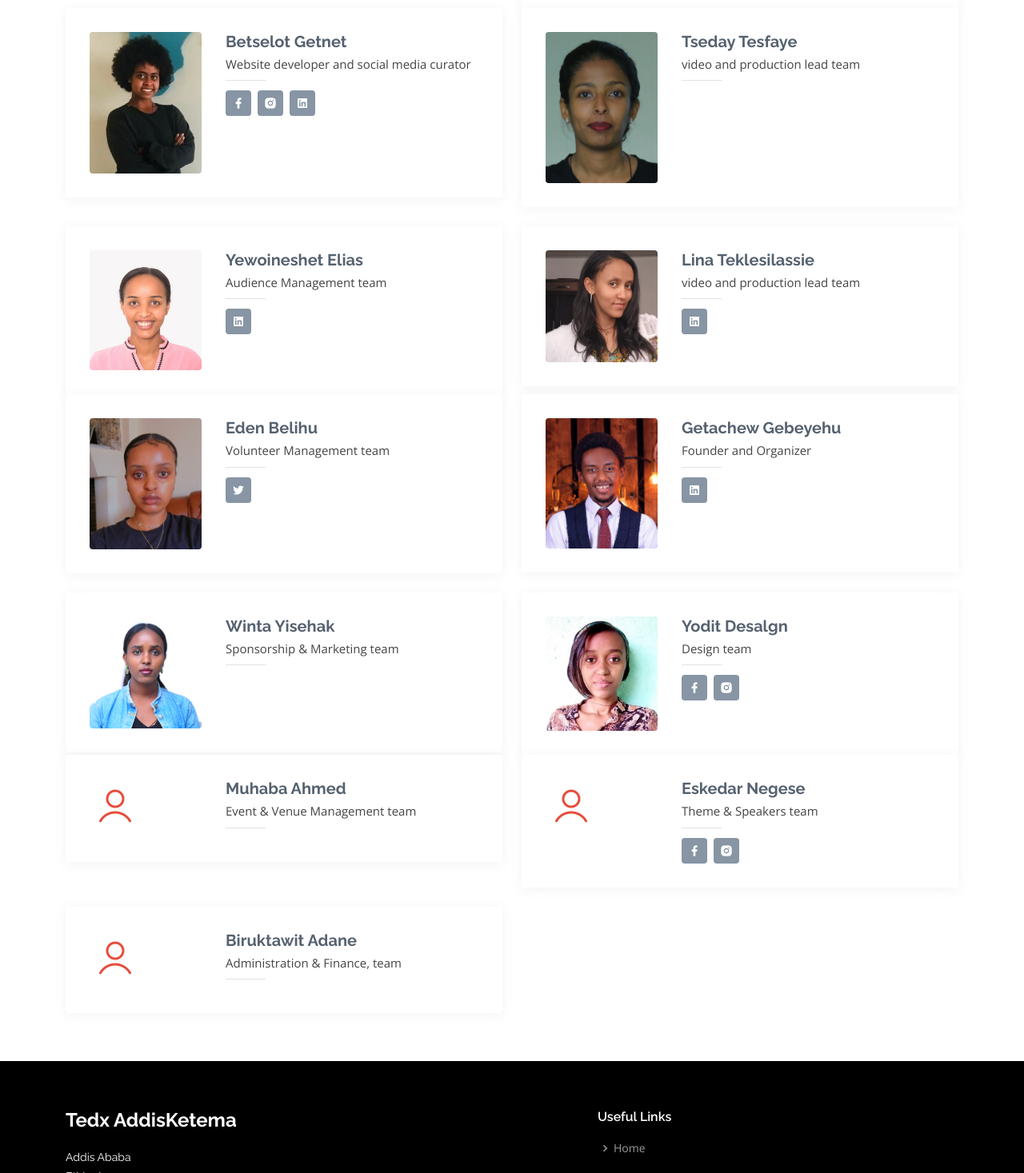
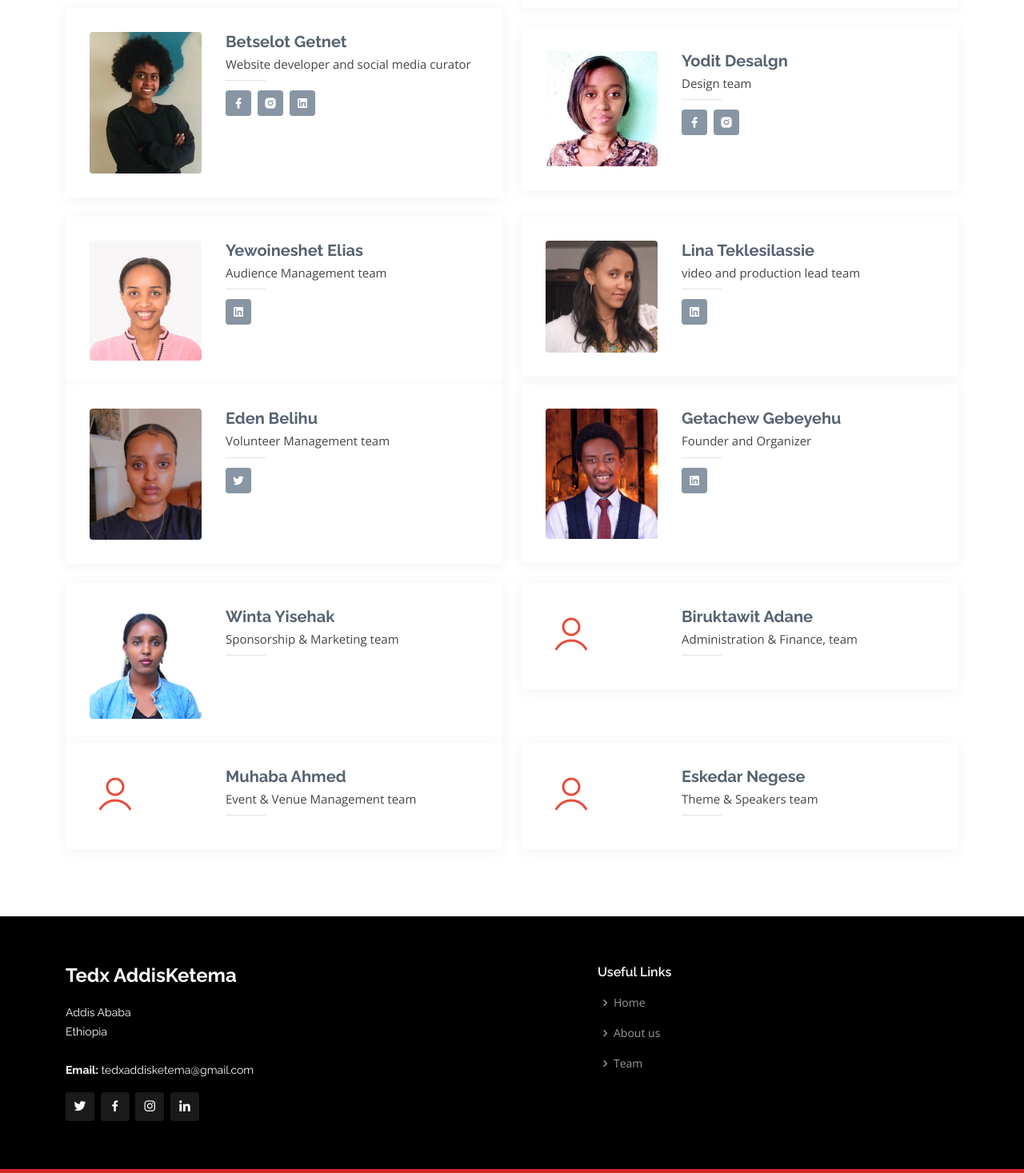
Before and after one commit to Betselot-GA/TedX-AddisKetema-firstVersion, a plain HTML site: page team.html in a window 1280 px wide. Shown: the part 1740-3207 px from the top of the page at 80% size. Drawn offline with nearby package versions, Linux system fonts and the light colour scheme.

Commit message:
final touch remove bugs

```diff
--- a/team.html
+++ b/team.html
@@ -261,6 +261,7 @@
             </div>
           </div>
 
+
           <div class="col-lg-6 mt-4">
             <div class="member d-flex align-items-start">
               <div class="pic"><img src="assets/img/team/team-11.jpg" class="img-fluid" alt=""></div>
@@ -315,18 +316,19 @@
             </div>
           </div>
 
-          <div class="col-lg-6 mt-4 mt-lg-0">
+          <div class="col-lg-6 mt-4">
             <div class="member d-flex align-items-start">
-              <div class="pic"><img src="assets/img/team/team-14.png" class="img-fluid" alt=""></div>
+              <div class="pic"><img src="assets/img/team/team-20.jpg" class="img-fluid" alt=""></div>
               <div class="member-info">
-                <h4>Tseday Tesfaye</h4>
-                <span>video and production lead team</span>
-                <!-- <p>Aut maiores voluptates amet et quis</p> -->
+                <h4>Yodit Desalgn</h4>
+                <span>Design team </span>
+                <!-- <p>Dolorum tempora officiis odit laborum officiis</p> -->
                 <div class="social">
-                  <!-- <a href=""><i class="ri-twitter-fill"></i></a>
-                  <a href=""><i class="ri-facebook-fill"></i></a>
-                  <a href=""><i class="ri-instagram-fill"></i></a>
-                  <a href=""> <i class="ri-linkedin-box-fill"></i> </a> -->
+                   <!-- <a href=""><i class="ri-twitter-fill"></i></a> -->
+                  <a href="https://www.facebook.com/judi.desalgn" target="blank"><i class="ri-facebook-fill"></i></a>
+                  <a href="http://instagram.com/judidesalgn" target="blank"><i class="ri-instagram-fill"></i></a>
+
+                  <!-- <a href=""> <i class="ri-linkedin-box-fill"></i> </a> -->
                 </div>
               </div>
             </div>
@@ -421,21 +423,21 @@
 
           <div class="col-lg-6 mt-4">
             <div class="member d-flex align-items-start">
-              <div class="pic"><img src="assets/img/team/team-20.jpg" class="img-fluid" alt=""></div>
+              <div class="pic"><img src="assets/img/team/team.png" class="img-fluid" alt=""></div>
               <div class="member-info">
-                <h4>Yodit Desalgn</h4>
-                <span>Design team </span>
-                <!-- <p>Dolorum tempora officiis odit laborum officiis</p> -->
+                <h4>Biruktawit Adane</h4>
+                <span>Administration & Finance, team</span>
+                <!-- <p>Quisquam facilis cum velit laborum corrupti</p> -->
                 <div class="social">
-                   <!-- <a href=""><i class="ri-twitter-fill"></i></a> -->
-                  <a href="https://www.facebook.com/judi.desalgn" target="blank"><i class="ri-facebook-fill"></i></a>
-                  <a href="http://instagram.com/judidesalgn" target="blank"><i class="ri-instagram-fill"></i></a>
-
-                  <!-- <a href=""> <i class="ri-linkedin-box-fill"></i> </a> -->
+                  <!-- <a href=""><i class="ri-twitter-fill"></i></a>
+                  <a href=""><i class="ri-facebook-fill"></i></a>
+                  <a href=""><i class="ri-instagram-fill"></i></a>
+                  <a href=""> <i class="ri-linkedin-box-fill"></i> </a> -->
                 </div>
               </div>
             </div>
           </div>
+
 
         </div>
         <div class="row">
@@ -467,30 +469,14 @@
                 <!-- <p>Aut maiores voluptates amet et quis</p> -->
                 <div class="social">
                   <!-- <a href=""><i class="ri-twitter-fill"></i></a> -->
-                  <a href="https://www.facebook.com/judi.desalgn" target="blank"><i class="ri-facebook-fill"></i></a>
-                  <a href="http://instagram.com/judidesalgn" target="blank"><i class="ri-instagram-fill"></i></a>
+                  <!-- <a href="https://www.facebook.com/judi.desalgn" target="blank"><i class="ri-facebook-fill"></i></a>
+                  <a href="http://instagram.com/judidesalgn" target="blank"><i class="ri-instagram-fill"></i></a> -->
                   <!-- <a href=""> <i class="ri-linkedin-box-fill"></i> </a> -->
                 </div>
               </div>
             </div>
           </div>
 
-          <div class="col-lg-6 mt-4">
-            <div class="member d-flex align-items-start">
-              <div class="pic"><img src="assets/img/team/team.png" class="img-fluid" alt=""></div>
-              <div class="member-info">
-                <h4>Biruktawit Adane</h4>
-                <span>Administration & Finance, team</span>
-                <!-- <p>Quisquam facilis cum velit laborum corrupti</p> -->
-                <div class="social">
-                  <!-- <a href=""><i class="ri-twitter-fill"></i></a>
-                  <a href=""><i class="ri-facebook-fill"></i></a>
-                  <a href=""><i class="ri-instagram-fill"></i></a>
-                  <a href=""> <i class="ri-linkedin-box-fill"></i> </a> -->
-                </div>
-              </div>
-            </div>
-          </div>
 
           <div class="col-lg-6 mt-4">
             <!-- <div class="member d-flex align-items-start">
```
